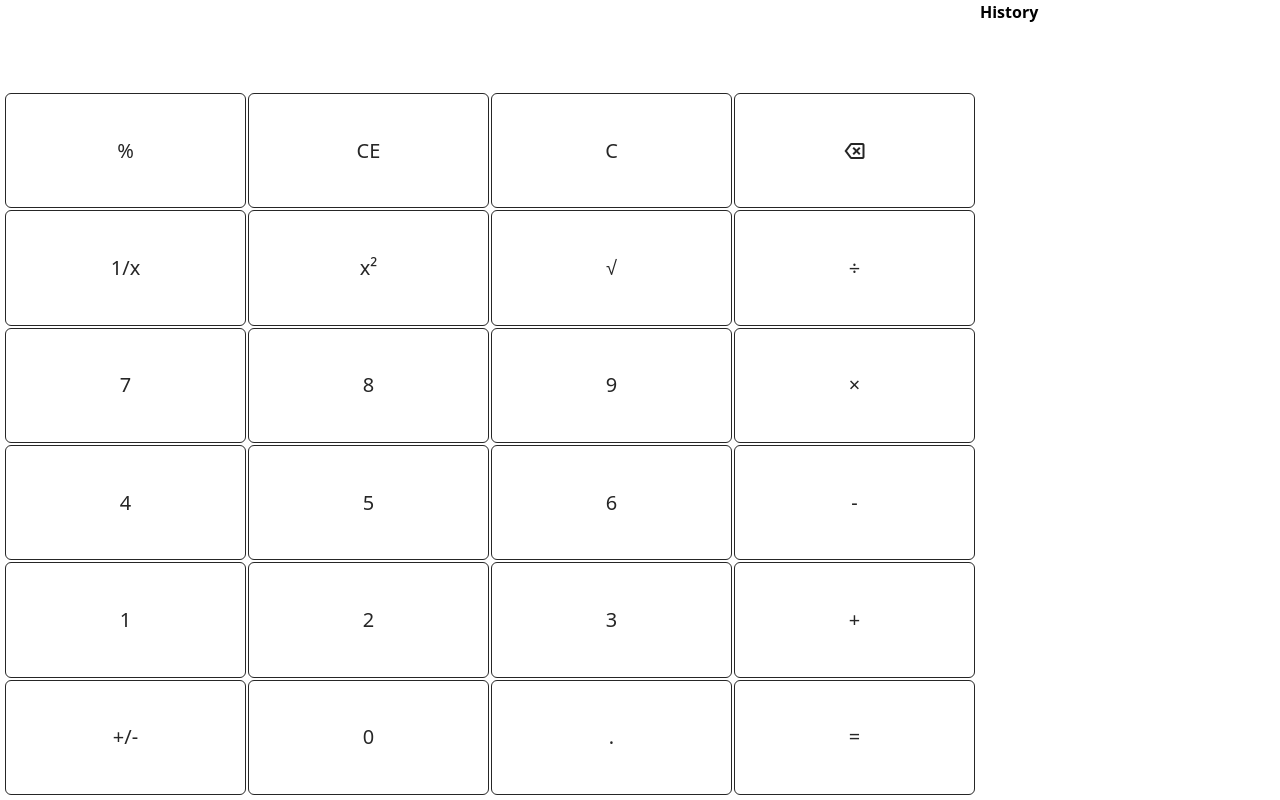
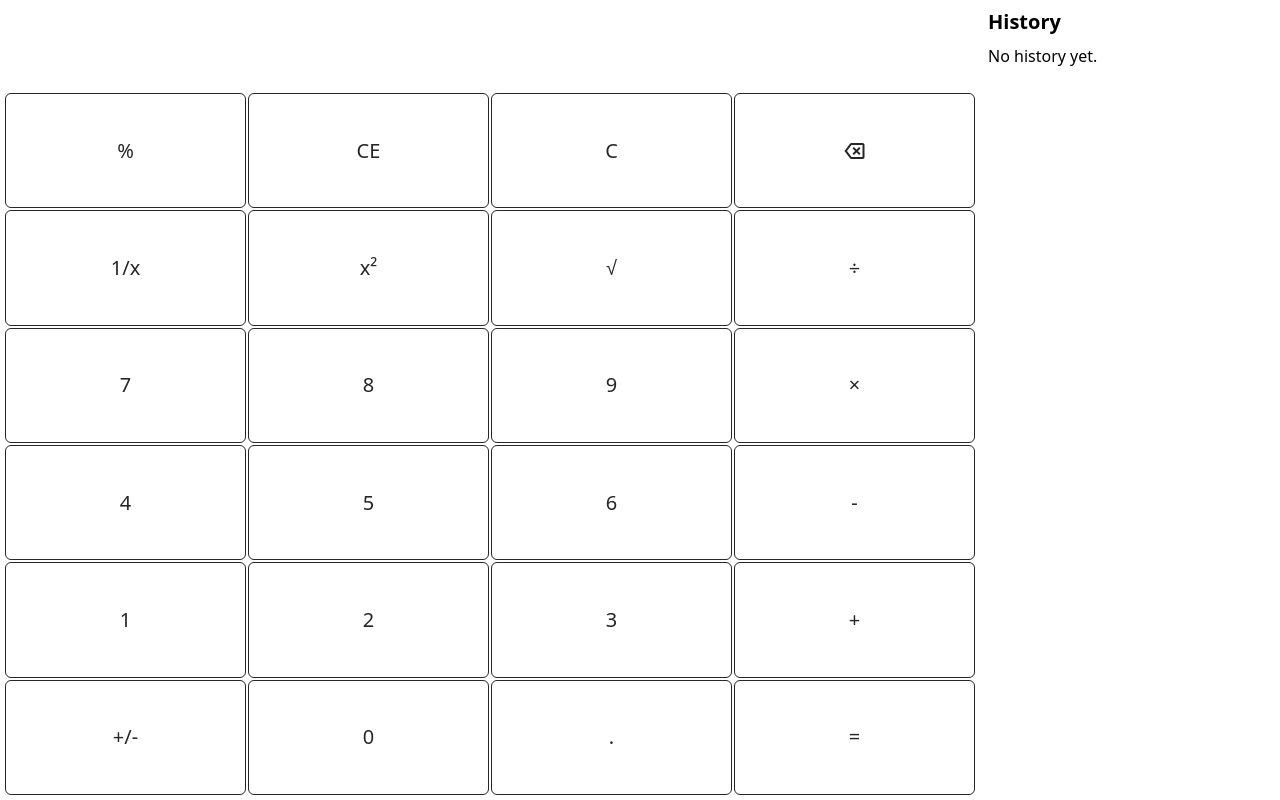
Before and after one commit to lemredd/calculator, a Vue app: page / in a window 1280 px wide. Built offline with nearby package versions, Linux system fonts and the light colour scheme.

Commit message:
feat(component): reverse listed items

```diff
--- a/src/components/CalculatorContainer/HistoryContainer.vue
+++ b/src/components/CalculatorContainer/HistoryContainer.vue
@@ -16,6 +16,11 @@ interface CustomEvents {
 }
 const emit = defineEmits<CustomEvents>()
 
+const reversedHistoryList = computed(() => {
+	const { "historyList": reversedHistoryList } = props
+
+	return reversedHistoryList.reverse()
+})
 const hasHistoryItems = computed(() => Boolean(props.historyList.length))
 const isShowingHistoryList = ref(false)
 function toggleHistoryList() {
@@ -24,7 +29,7 @@ function toggleHistoryList() {
 
 function revertToChosenHistory(historyItem: HistoryItem) {
 	emit("revertToChosenHistory", historyItem)
-	toggleHistoryList()
+	isShowingHistoryList.value = false
 }
 </script>
 
@@ -50,7 +55,7 @@ function revertToChosenHistory(historyItem: HistoryItem) {
 			<span class="header-text">History</span>
 			<div v-if="hasHistoryItems" class="has-history-items">
 				<HistoryListItem
-					v-for="item in historyList"
+					v-for="item in reversedHistoryList"
 					:key="joinHistoryItemParts(item)"
 					:history-item="item"
 					class="list-item"
@@ -66,9 +71,9 @@ function revertToChosenHistory(historyItem: HistoryItem) {
 		<Teleport to="#history-container-shown-by-default">
 			<ul class="history-list shown-by-default">
 				<span class="header-text">History</span>
-				<!-- <div v-if="hasHistoryItems" class="has-history-items">
+				<div v-if="hasHistoryItems" class="has-history-items">
 					<HistoryListItem
-						v-for="item in historyList"
+						v-for="item in reversedHistoryList"
 						:key="joinHistoryItemParts(item)"
 						:history-item="item"
 						class="list-item"
@@ -78,7 +83,7 @@ function revertToChosenHistory(historyItem: HistoryItem) {
 
 				<div v-else class="no-history-items">
 					No history yet.
-				</div> -->
+				</div>
 			</ul>
 		</Teleport>
 	</div>
@@ -105,7 +110,8 @@ function revertToChosenHistory(historyItem: HistoryItem) {
 	@apply font-bold;
 }
 
-.history-list.hidden-by-default {
+.history-list {
+	&.hidden-by-default {
 		@apply p-2;
 		@apply rounded-t-md border border-black;
 		@apply bg-white;
@@ -118,6 +124,18 @@ function revertToChosenHistory(historyItem: HistoryItem) {
 		z-index: 101;
 	}
 
+	&.shown-by-default {
+		@apply p-2;
+		min-height: 100vh;
+
+		.header-text {
+			@apply block mb-2;
+			@apply text-xl;
+		}
+	}
+}
+
+
 @screen md {
 	.show-history-btn {
 		display: none;
```
Lines whose indentation alone changed are shown as unchanged.
